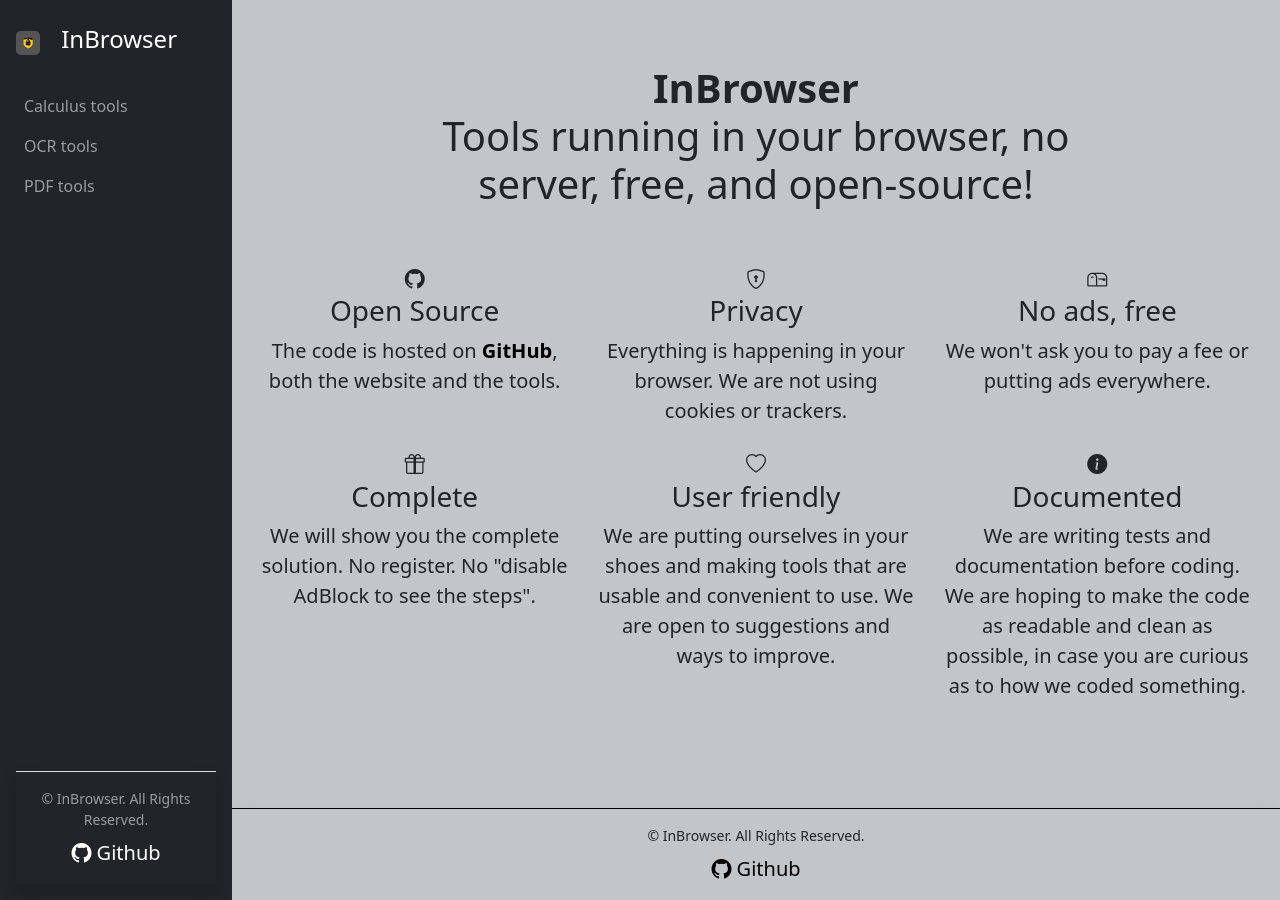
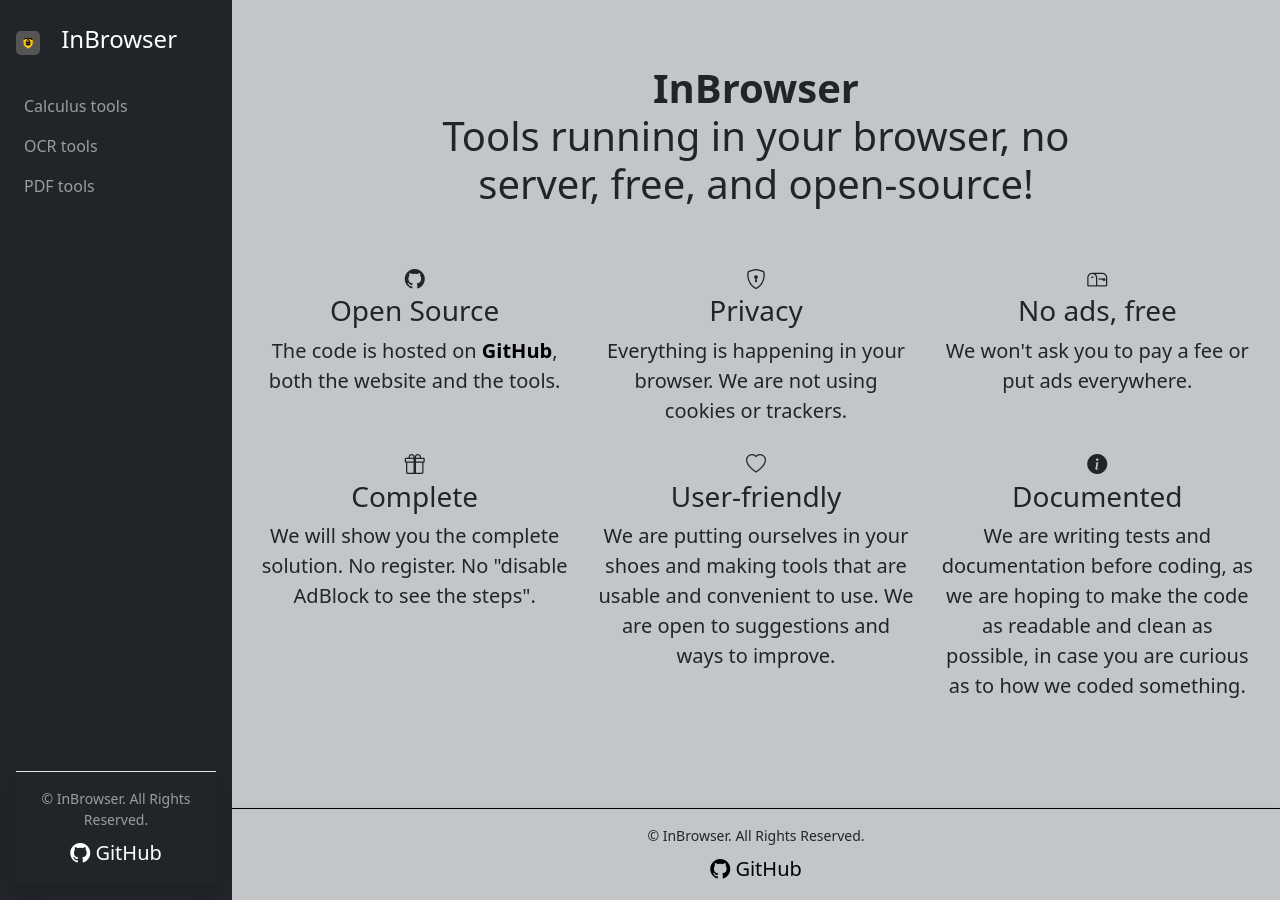
Before and after one commit to inbrowser/inbrowser.github.io, a Jekyll site: the page built from index.html, in a window 1280 px wide. Built offline with Jekyll 4.4.1, drawn with Linux system fonts in a browser that asks for light colours; nearby versions of some CDN libraries.

Commit message:
fix: checking typos

```diff
--- a/_layouts/default.html
+++ b/_layouts/default.html
@@ -54,7 +54,7 @@
 			<div class="mb-2 copyright-text">&copy; InBrowser. All Rights Reserved.</div>
 			<a href="https://github.com/inbrowser/inbrowser.github.io"
 			   target="_blank" rel="noreferrer noopener" class="fs-5 github-link-nav">
-				<i class="bi bi-github"></i> Github
+				<i class="bi bi-github"></i> GitHub
 			</a>
 		</div>
 	</footer>
@@ -70,7 +70,7 @@
 			<div class="text-muted-color mb-2">&copy; InBrowser. All Rights Reserved.</div>
 			<a href="https://github.com/inbrowser/inbrowser.github.io"
 			   target="_blank" rel="noreferrer noopener" class="fs-5 github-link">
-				<i class="bi bi-github"></i> Github
+				<i class="bi bi-github"></i> GitHub
 			</a>
 		</div>
 	</div>
--- a/index.html
+++ b/index.html
@@ -24,16 +24,16 @@
             icon="github"
             %}
             {% include _partial/index_card.html title="Privacy" content="Everything is happening in your browser. We are not using cookies or trackers." icon="shield-lock" %}
-            {% include _partial/index_card.html title="No ads, free" content="We won't ask you to pay a fee or putting ads everywhere." icon="mailbox" %}
+            {% include _partial/index_card.html title="No ads, free" content="We won't ask you to pay a fee or put ads everywhere." icon="mailbox" %}
             {% include _partial/index_card.html title="Complete"
             content="We will show you the complete solution. No register. No \"disable AdBlock to see the steps\"."
             icon="gift" %}
-            {% include _partial/index_card.html title="User friendly"
+            {% include _partial/index_card.html title="User-friendly"
             content="We are putting ourselves in your shoes and making
             tools that are usable and convenient to use. We are open to suggestions and ways to improve."
             icon="heart" %}
             {% include _partial/index_card.html title="Documented"
-            content="We are writing tests and documentation before coding. We are hoping to make the code as readable and clean as possible,
+            content="We are writing tests and documentation before coding, as we are hoping to make the code as readable and clean as possible,
             in case you are curious as to how we coded something."
             icon="info-circle-fill" %}
         </div>
--- a/pdf/index.html
+++ b/pdf/index.html
@@ -23,7 +23,7 @@
                 %}
                 {% include _partial/tool_card.html
                 title="Extract pages from a PDF"
-                content="Extract pages from your pdf."
+                content="Extract pages from your PDF."
                 href="utils/extract_pages_pdf.html"
                 icon="file-earmark-pdf"
                 %}
```
